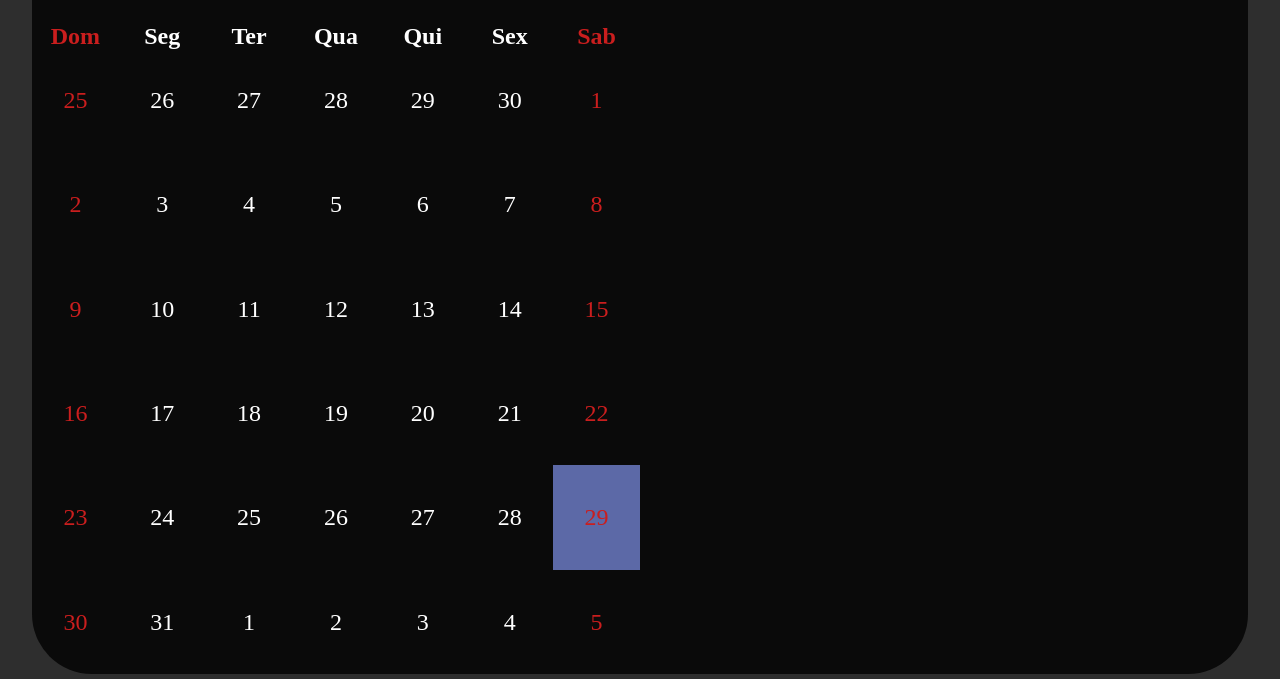
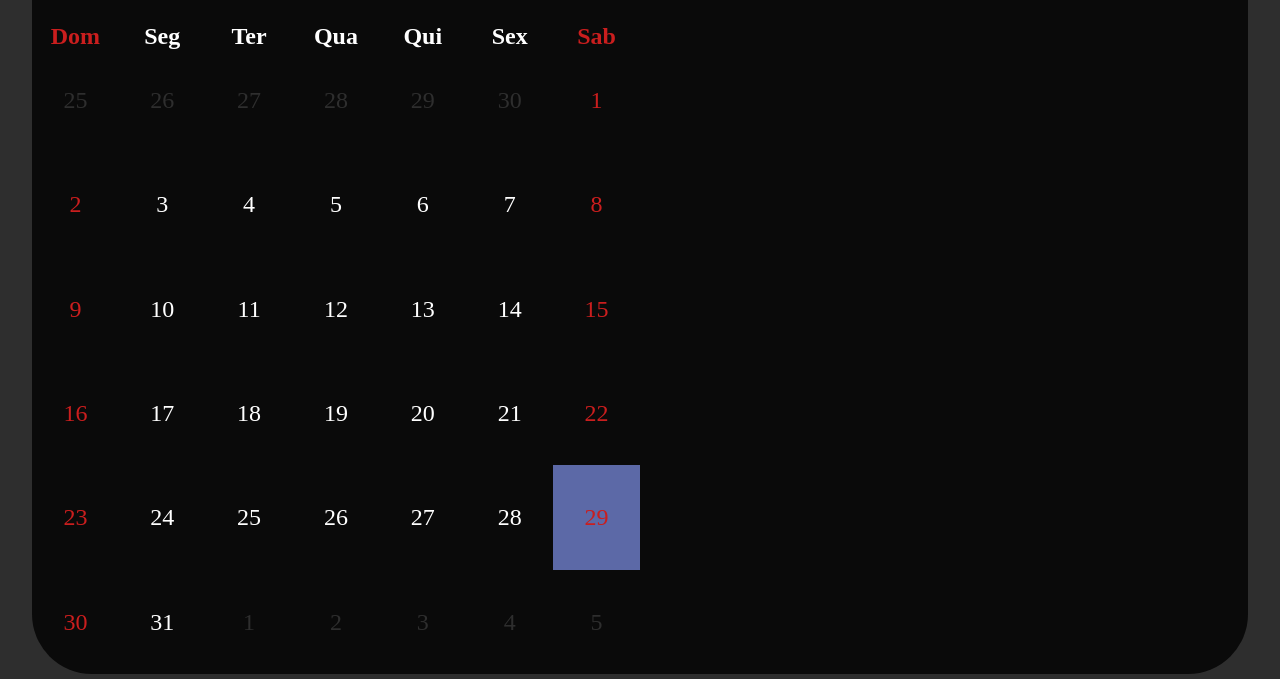
Before and after one commit to Flavio-Nassim-Bittar-Filho/Calendario, a plain HTML site: page index.html in a window 1280 px wide. Shown: the part 121-800 px from the top of the page. Drawn offline with Linux system fonts and the light colour scheme.

Commit message:
refatorando função para ferar datas + data atual

```diff
--- a/script/main.js
+++ b/script/main.js
@@ -1,7 +1,7 @@
 // função para saber se o ano é bissexto
 const yearBi = year => year % 4 == 0 && year % 100 != 0 || year % 400 == 0 ? true : false
 
-// função para saber se o mes tem 30 ou 31 dias
+// função para saber a quantidade de dias de cada mes
 const daysMonth = (year,month,startDay = 0) => {
 
     if(month == 1) {
@@ -30,7 +30,7 @@ const pseudoMonths = (year) => {
 // função para gerar dias
 const generateDays = (year,month,amountDays,startDay) => {
 
-    // pseudo calendario com o numero de dias de cada mese
+    // pseudo calendario
     const months = pseudoMonths(year)
 
     // cria os dias conforme o os meses do pseudo calendario
@@ -137,66 +137,67 @@ const calendar = yeear => {
 
 // colocando no HTML as informaçoes
 
-// botoes
+// botoes de avançar e voltar os anos
 const HTMLbuttons = document.querySelectorAll('button')
 
-// data atual
+// botão de localizar data atual
 const HTMLcurrentData = document.querySelector('.currentDate')
 
-// ano
+// ano selecionado
 const HTMLyear = document.querySelector('.year')
 
-// mes
+// mes selecionado
 const HTMLmonth = document.querySelector('.month')
 
-// datas
+// tabela com os dias do mes
 const HTMLdate = document.querySelectorAll('.days td')
 
-// meses
+// campo que armazena a tabela de meses
 const HTMLmonths = document.querySelector('.months')
 
-// tabela de meses
+// tabela de meses para seleção
 const HTMLtbMonths = document.querySelectorAll('.months td')
 
 
 
-// função para popular os dias no calendario
+// função para popular os dias no calendario -> interface grafica
 const population = (calendar,elementD,dIndex) => {
-    if(calendar.getMonth(HTMLmonth.textContent).days[dIndex].day <= 7){
-        if(calendar.getMonth(HTMLmonth.textContent).currentDay == calendar.getMonth(HTMLmonth.textContent).days[dIndex].day && dIndex < calendar.getMonth(HTMLmonth.textContent).length) {
-            elementD.textContent = calendar.getMonth(HTMLmonth.textContent).days[dIndex].day
-            elementD.classList.add('currentDay')
-        }
-        else {
-            elementD.textContent = calendar.getMonth(HTMLmonth.textContent).days[dIndex].day
-            elementD.classList.remove('currentDay')
-        }
+
+    let startMonth = calendar.getMonth(HTMLmonth.textContent).startDay
+    let endMonth = calendar.getMonth(HTMLmonth.textContent).length + startMonth
+    let valueDay = calendar.getMonth(HTMLmonth.textContent).days[dIndex].day
+    let currentDay = calendar.getMonth(HTMLmonth.textContent).currentDay
+
+    if(dIndex <  startMonth || dIndex >= endMonth) {
+        elementD.textContent = valueDay
+        elementD.classList.add('anotherMonth')
+        elementD.classList.remove('currentDay')
+
     }
     else {
-        if(calendar.getMonth(HTMLmonth.textContent).currentDay == calendar.getMonth(HTMLmonth.textContent).days[dIndex].day && dIndex > 6) {
-            elementD.textContent = calendar.getMonth(HTMLmonth.textContent).days[dIndex].day
-            elementD.classList.add('currentDay')
-        }
-        else {
-            elementD.textContent = calendar.getMonth(HTMLmonth.textContent).days[dIndex].day
-            elementD.classList.remove('currentDay')
-        }
+        elementD.textContent = valueDay
+        currentDay == valueDay ? elementD.classList.add('currentDay') : elementD.classList.remove('currentDay')
+        elementD.classList.remove('anotherMonth')
+
     }
 
 }
 
 
-// função para gerar data atual
+// função para gerar data atual -> interface grafica
 const currentData = (myCalendar) => {
     myCalendar = calendar(myCalendar.setYear('current'))
     HTMLyear.textContent = myCalendar.getYear()
     HTMLmonth.textContent = myCalendar.getMonth(date.getMonth()).month
     HTMLdate.forEach((elementD,dIndex) => population(myCalendar,elementD,dIndex))
     console.log(myCalendar)
+
 }
 
 
-// inicializando o calendario na data atual
+
+
+// inicializando o calendario na data atual ao carregar a pagina
 let date = new Date()
 let myCalendar = calendar(date.getFullYear())
 currentData(myCalendar)
--- a/style/main.css
+++ b/style/main.css
@@ -18,6 +18,7 @@ body {
     justify-content: center;
     align-items: center;
     background: #2e2e2e;
+    overflow: hidden;
 }
 
 
@@ -128,7 +129,7 @@ body {
     z-index: 1;
     right: 100%;
     bottom: 0;
-    transition: all 1s ease-in-out;
+    transition: right 1s ease-in-out;
 }
 
 .months-active {
@@ -170,6 +171,10 @@ td {
     width: 100%;
     position: relative;
     transition: all .5s ease-out;
+}
+
+.anotherMonth {
+    color: #2e2e2e;
 }
 
 td:hover  {
@@ -217,6 +222,18 @@ td.weekend:hover {
         max-width: 0.5rem;
         max-height: 0.5rem;
     }
+
+    .months {
+        right: 0;
+        bottom: -100%;
+        transition: bottom 1s ease-in-out;
+    }
+
+    .months-active {
+        bottom: 0;
+    }
+
+
 }
 
 @media (min-width: 1000px) {
```
